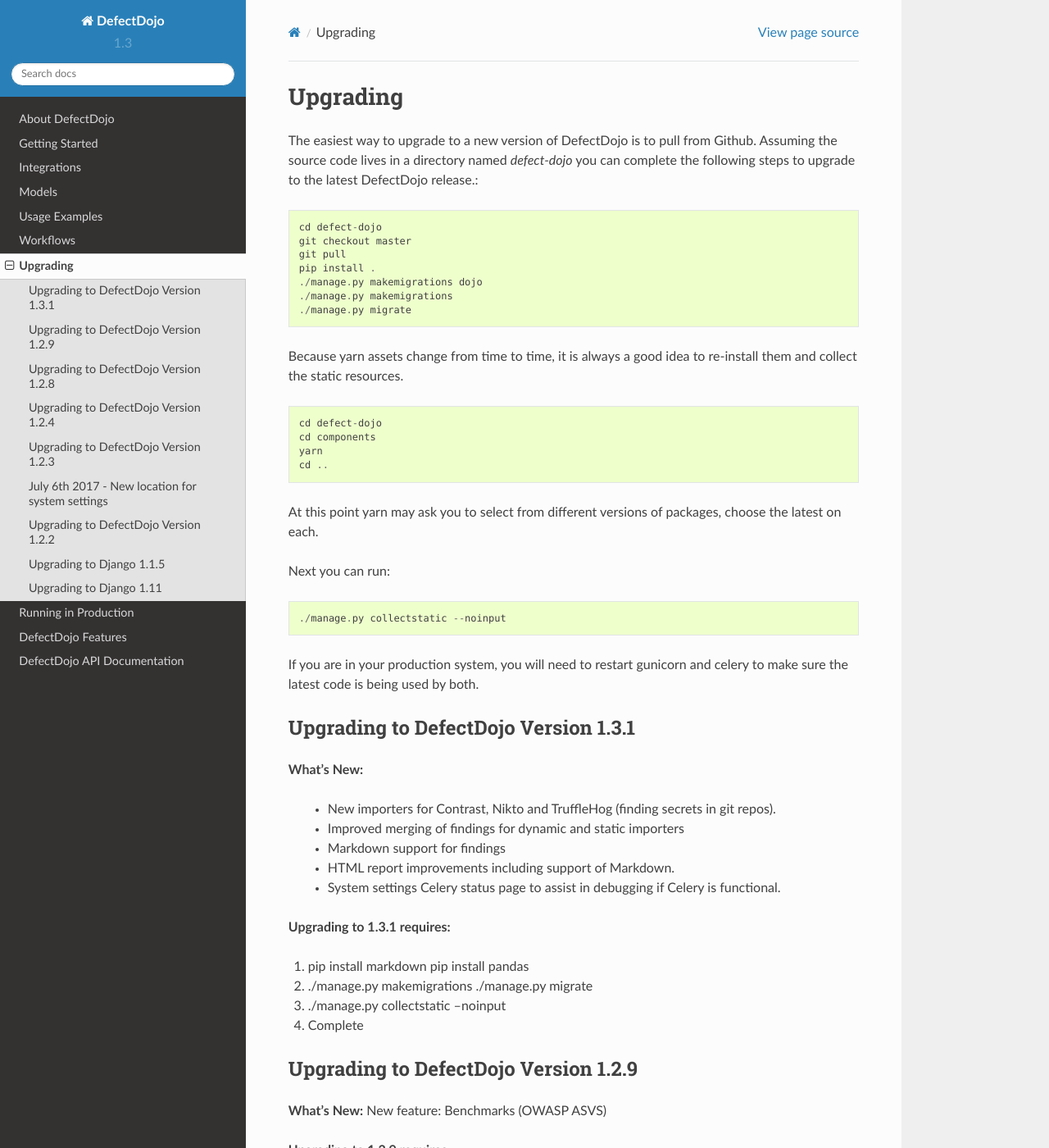
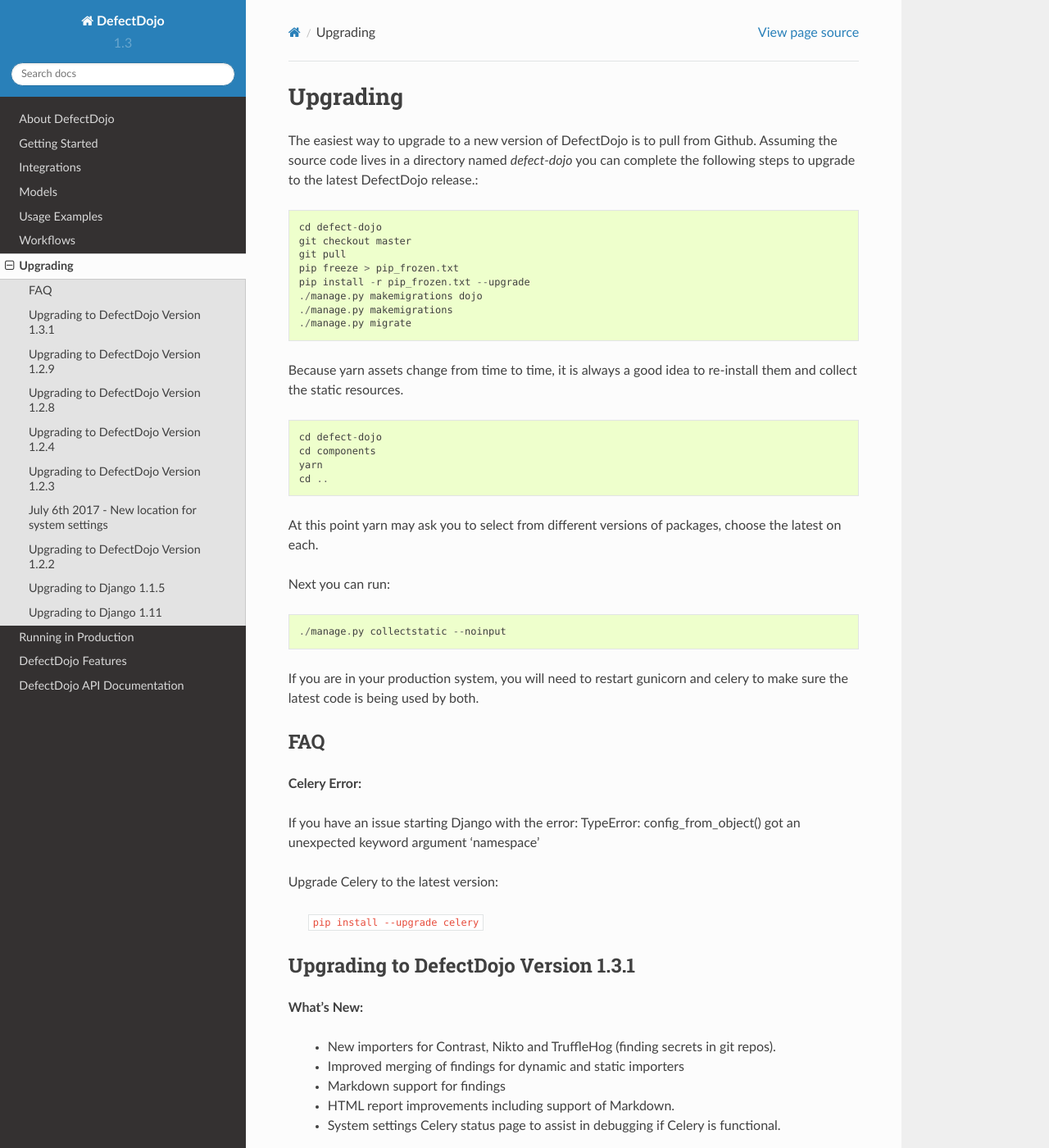
Before and after one commit to DefectDojo/Documentation, a Sphinx documentation site: the page built from docs/upgrading.rst, in a window 1280 px wide and 1400 px high. Shown: the whole window at 82% size. Built offline with Sphinx 7.4.7 and the Read the Docs theme 2.0.0, drawn with Linux system fonts in a browser that asks for light colours; some of the changed text lies outside the part shown.

Commit message:
Upgrading Celery

```diff
--- a/docs/upgrading.rst
+++ b/docs/upgrading.rst
@@ -7,7 +7,8 @@
     cd defect-dojo
     git checkout master
     git pull
-    pip install .
+    pip freeze > pip_frozen.txt
+    pip install -r pip_frozen.txt --upgrade
     ./manage.py makemigrations dojo
     ./manage.py makemigrations
     ./manage.py migrate
@@ -28,6 +29,17 @@
 
 If you are in your production system, you will need to restart gunicorn and celery to make sure the latest code is
 being used by both.
+
+FAQ
+------------------------------------
+
+**Celery Error:**
+
+If you have an issue starting Django with the error: TypeError: config_from_object() got an unexpected keyword argument 'namespace'
+
+Upgrade Celery to the latest version:
+
+    ``pip install --upgrade celery``
 
 Upgrading to DefectDojo Version 1.3.1
 ------------------------------------
@@ -84,7 +96,9 @@
 
 3. pip install asteval
 
-4. Complete
+4. pip install --upgrade celery
+
+5. Complete
 
 Upgrading to DefectDojo Version 1.2.4
 ------------------------------------
```
